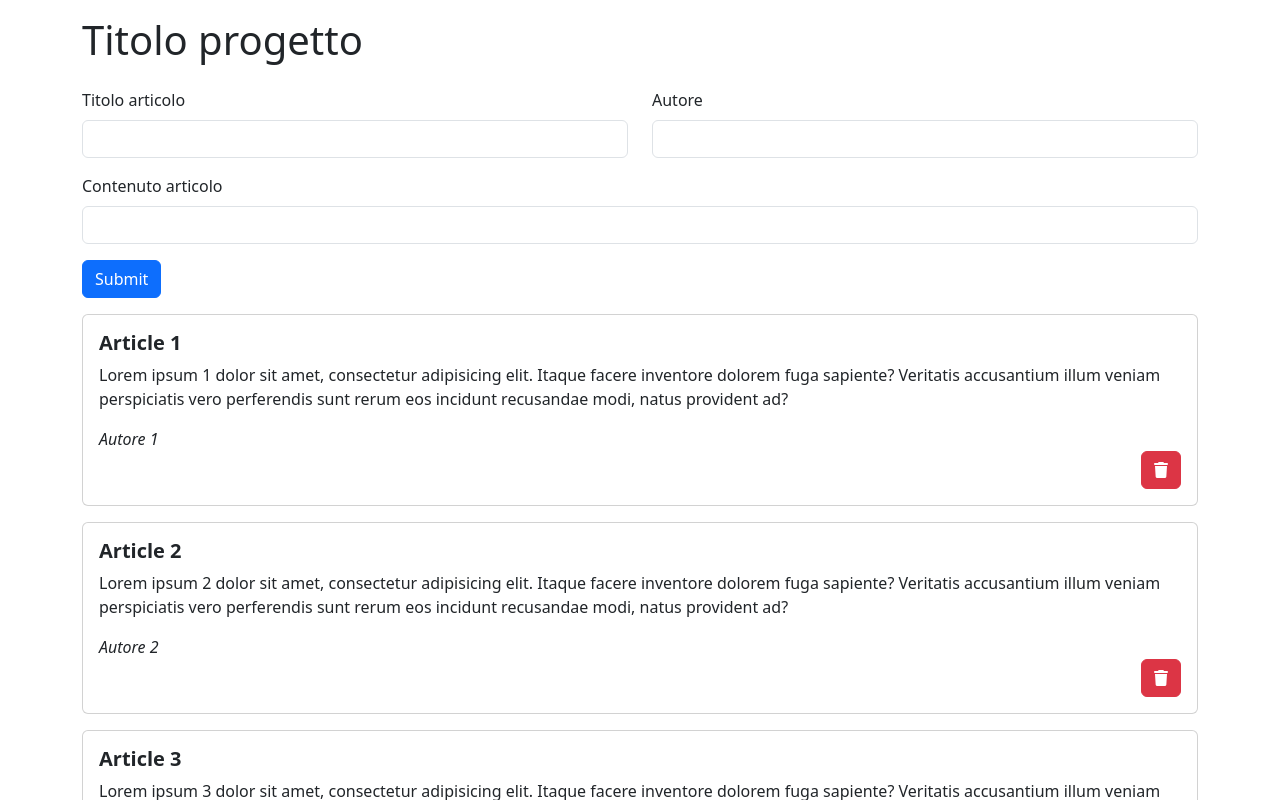
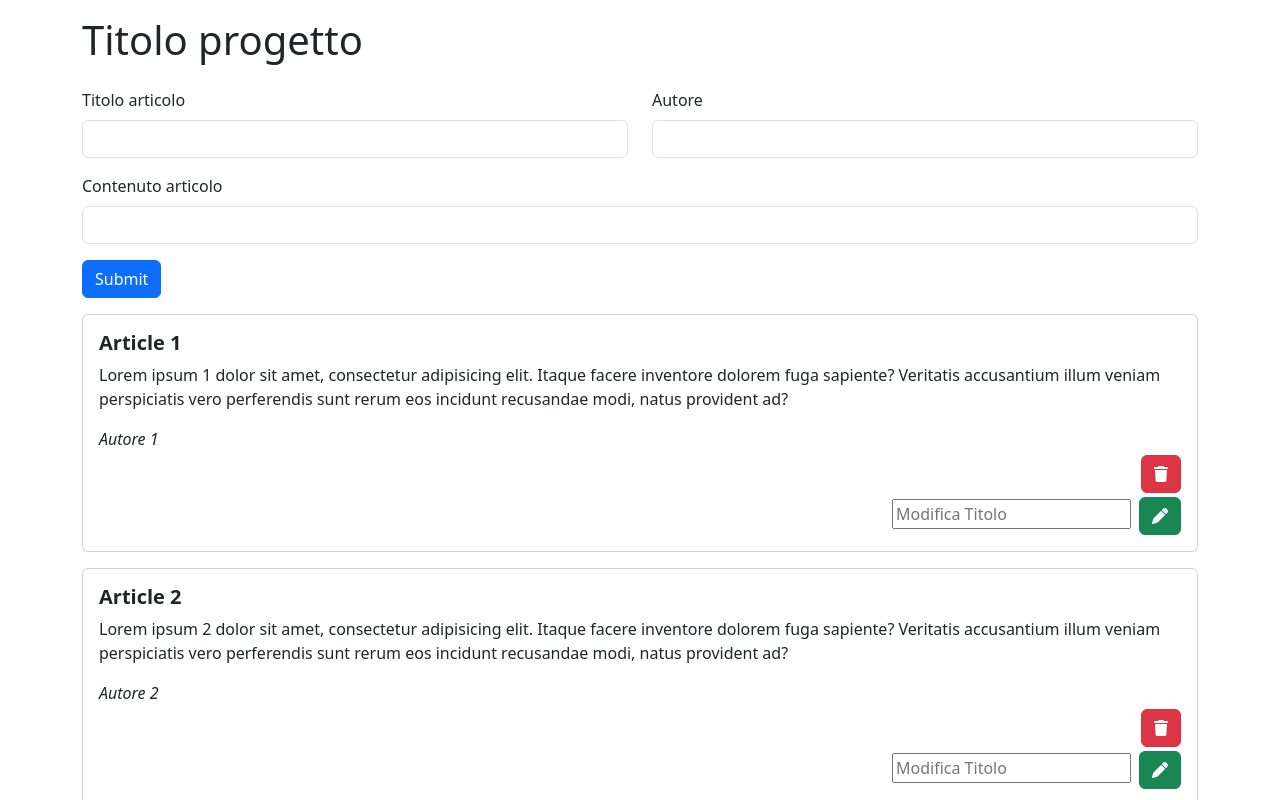
Before and after one commit to Federico-Zorzi/react-form, a React (Vite) app: page / in a window 1280 px wide. Shown: the top 800 px of the page. Built offline with nearby package versions, Linux system fonts and the light colour scheme.

Commit message:
title modification function

```diff
--- a/src/components/Article.jsx
+++ b/src/components/Article.jsx
@@ -1,10 +1,15 @@
+import { useState } from "react";
+
 export default function Article({
   index,
   title,
   content,
   author,
   deleteFunction,
+  modifyFunction,
 }) {
+  const [modifyTitleInput, setModifyTitleInput] = useState("");
+
   return (
     <article>
       <div className="card my-3">
@@ -13,14 +18,36 @@ export default function Article({
           <p className="card-text">{content}</p>
           <span className="fst-italic">{author}</span>
 
+          {/* DELETE ARTICLE FUNCTION */}
+          <div className="delete-article mt-1 ms-auto">
             <button
-            className="btn btn-danger ms-auto"
+              className="btn btn-danger "
               type="button"
               onClick={() => deleteFunction(index)}
             >
               <i className="fa-solid fa-trash"></i>
             </button>
           </div>
+
+          {/* MODIFY ARTICLE TITLE FUNCTION */}
+          <div className="modify-title mt-1 ms-auto">
+            <input
+              type="text"
+              id="floatingInput"
+              placeholder="Modifica Titolo"
+              value={modifyTitleInput}
+              onChange={(e) => setModifyTitleInput(e.target.value)}
+            />
+
+            <button
+              className="btn btn-success ms-2"
+              type="button"
+              onClick={() => modifyFunction(index, modifyTitleInput)}
+            >
+              <i className="fa-solid fa-pen"></i>
+            </button>
+          </div>
+        </div>
       </div>
     </article>
   );
--- a/src/components/layout/Main.jsx
+++ b/src/components/layout/Main.jsx
@@ -32,6 +32,18 @@ export default function Main() {
 
   const deleteArticle = (index) => {
     const updatedList = articlesList.filter((article, i) => i !== index);
+
+    setArticlesList(updatedList);
+  };
+
+  const modifyArticle = (index, modifyTitleInput) => {
+    console.log(index, modifyTitleInput);
+
+    const updatedList = [...articlesList];
+
+    const articleTomodify = updatedList.find((article, i) => i === index);
+
+    articleTomodify.title = modifyTitleInput;
 
     setArticlesList(updatedList);
   };
@@ -115,6 +127,7 @@ export default function Main() {
               content={article.content}
               author={article.author}
               deleteFunction={deleteArticle}
+              modifyFunction={modifyArticle}
             ></Article>
           ))}
         </section>
```
Lines whose indentation alone changed are shown as unchanged.
